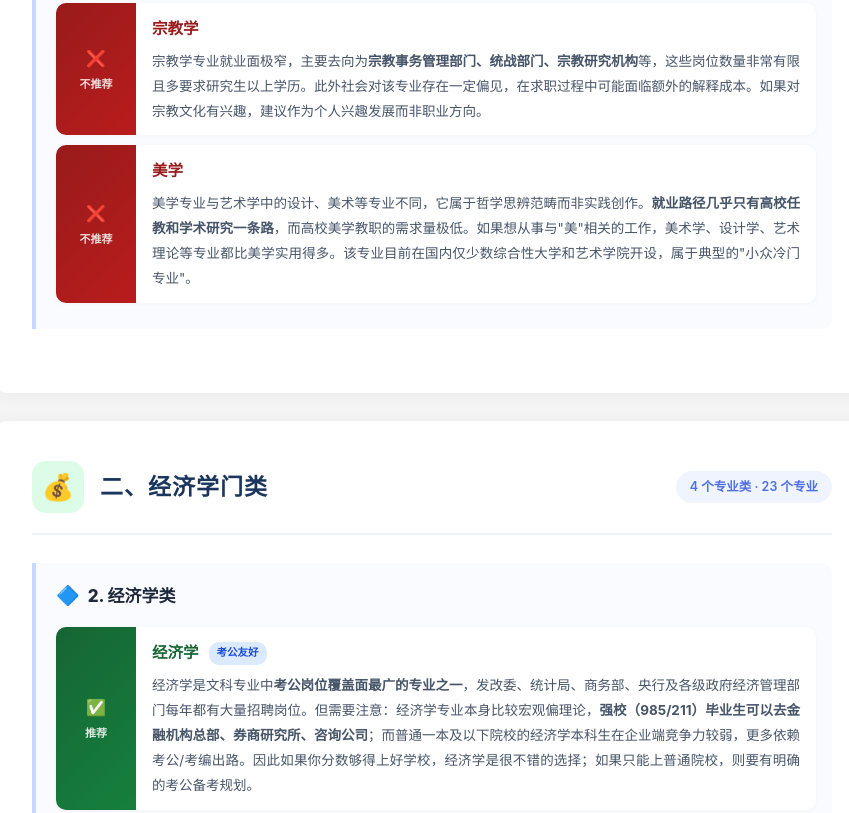
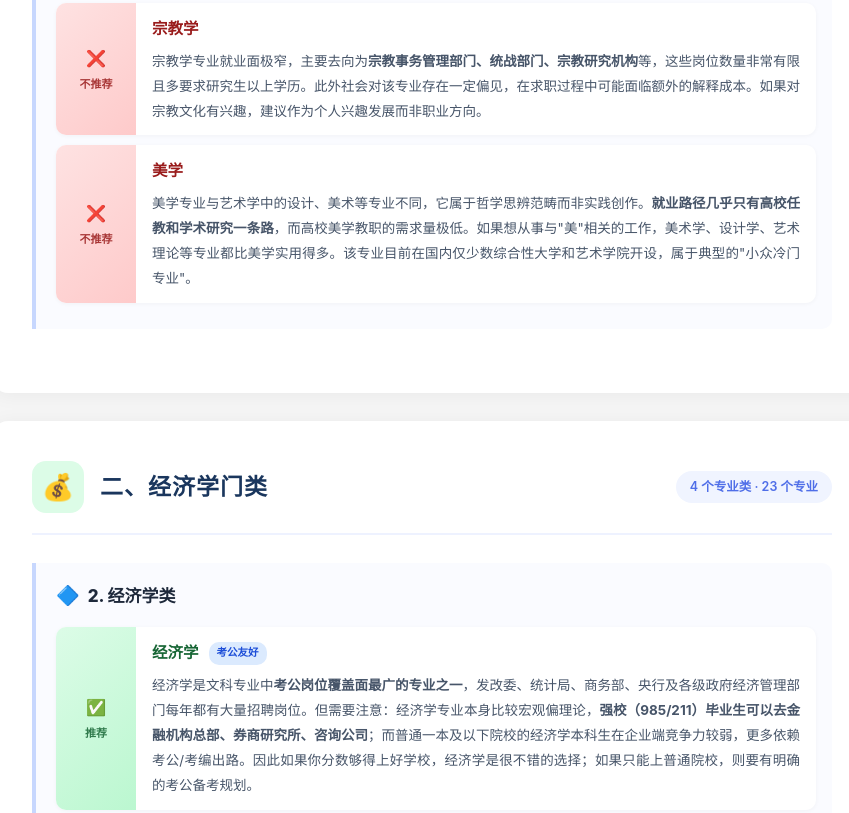
Before and after one commit to Treperter/zhuanye, a website: page index.html in a window 1280 px wide. Shown: the part 2190-3003 px from the top of the page, without its empty margins (208-1057 px from the left). Drawn offline with Linux system fonts and the light colour scheme.

Commit message:
fix: 标签颜色改回浅色版（去除深色override）

```diff
--- a/index.html
+++ b/index.html
@@ -131,10 +131,8 @@
     writing-mode:horizontal-tb;
   }
   .tag-rec { background:linear-gradient(135deg,#dcfce7,#bbf7d0); color:#166534; }
-  .tag-rec { background:linear-gradient(135deg,#166534,#15803d); color:#fff; }
   .tag-mid { background:linear-gradient(135deg,#fef3c7,#fde68a); color:#92400e; }
   .tag-no { background:linear-gradient(135deg,#fee2e2,#fecaca); color:#991b1b; }
-  .tag-no { background:linear-gradient(135deg,#991b1b,#b91c1c); color:#fff; }
   .tag-icon { font-size:16px; }
   .tag-text { font-size:11px; opacity:.85; font-weight:600; }
   .major-body { flex:1; padding:12px 16px; }
```
